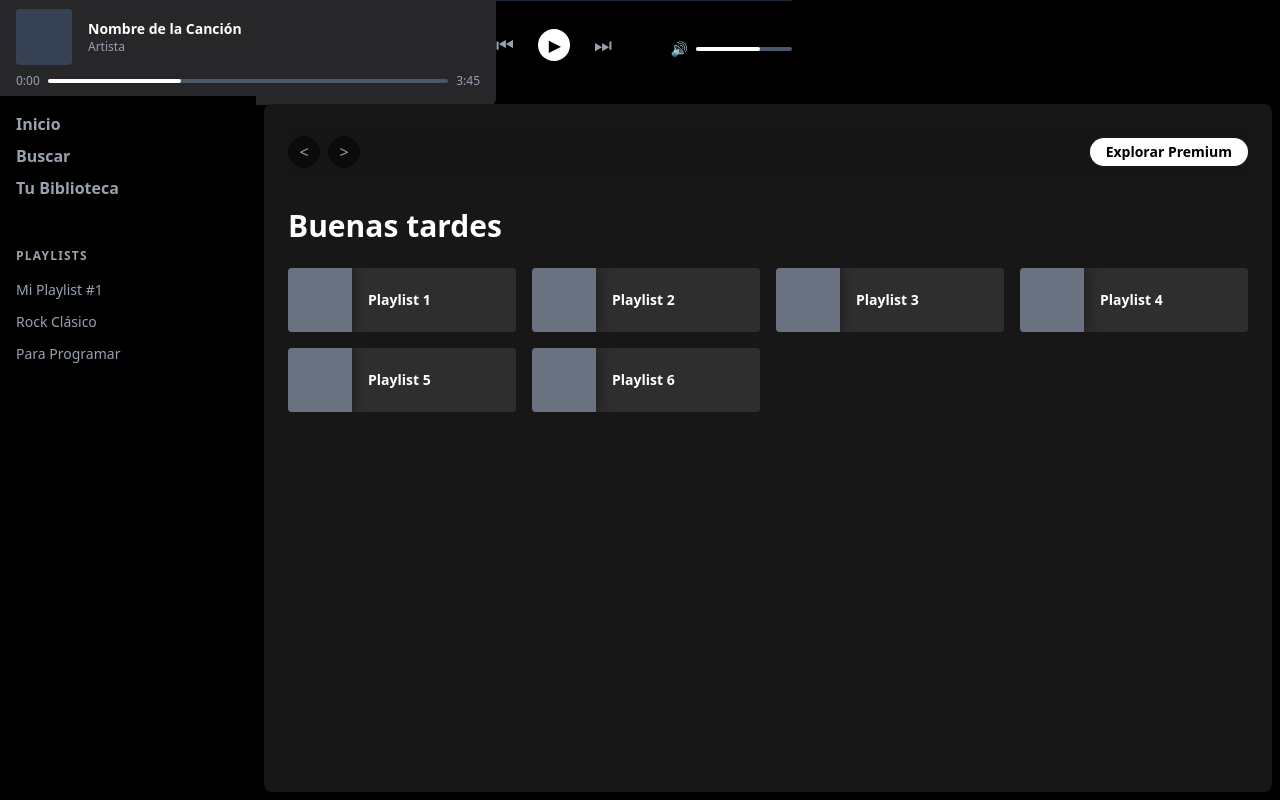
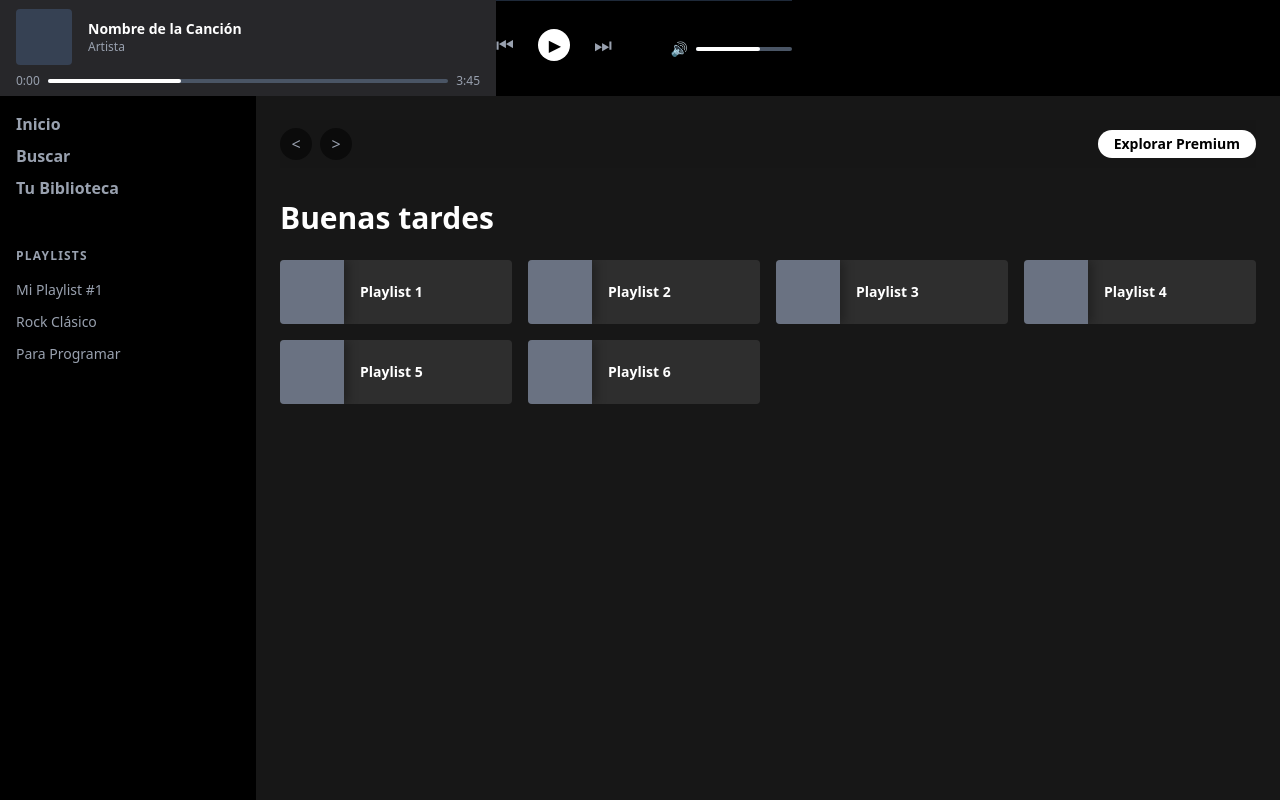
Before and after one commit to spricew/music-player, a React (Vite) app: page / in a window 1280 px wide. Built offline with nearby package versions, Linux system fonts and the light colour scheme; a web font is replaced by a local one.

Commit message:
refactor: remove unnecessary margin from MainContent component for cleaner layout

```diff
--- a/src/components/layout/MainContent.tsx
+++ b/src/components/layout/MainContent.tsx
@@ -14,7 +14,7 @@ const suggestedItems: SuggestedItem[] = [
 
 export default function MainContent() {
   return (
-    <main className="flex-1 bg-neutral-900 overflow-y-auto rounded-lg m-2 p-6">
+    <main className="flex-1 bg-neutral-900 overflow-y-auto p-6">
       <header className="flex justify-between items-center mb-8 sticky top-0 bg-neutral-900/90 py-2 z-10">
         <div className="flex space-x-2">
           <button className="bg-black/50 p-2 rounded-full w-8 h-8 flex items-center justify-center text-gray-400 hover:text-white">&lt;</button>
```
